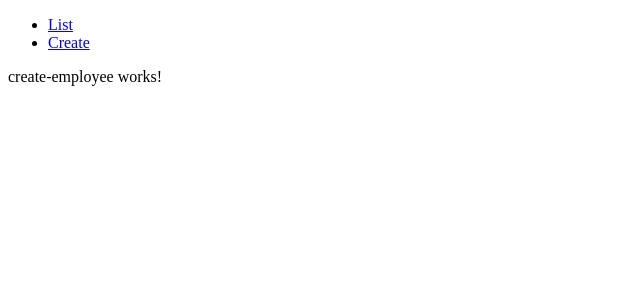
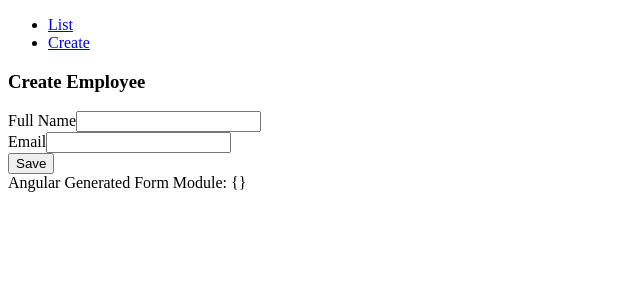
Before and after one commit to SaiSudharsana/angulartestproject, an Angular app: page /create in a window 1280 px wide. Shown: the top 300 px of the page, without its empty margins (0-640 px from the left). Built offline with nearby package versions, Linux system fonts and the light colour scheme.

Commit message:
created a form for create employee component

```diff
--- a/src/app/app.module.ts
+++ b/src/app/app.module.ts
@@ -1,7 +1,7 @@
 import { BrowserModule } from '@angular/platform-browser';
 import { NgModule } from '@angular/core';
 import { RouterModule, Routes } from '@angular/router';
-
+import { FormsModule } from '@angular/forms';
 import { AppRoutingModule } from './app-routing.module';
 import { AppComponent } from './app.component';
 import { ListemployeesComponent } from './employees/listemployees.component';
@@ -22,7 +22,8 @@
   imports: [
     BrowserModule,
     AppRoutingModule,
-    RouterModule.forRoot(appRoutes)
+    RouterModule.forRoot(appRoutes),
+    FormsModule
   ],
   providers: [],
   bootstrap: [AppComponent]
--- a/src/app/employees/create-employee.component.html
+++ b/src/app/employees/create-employee.component.html
@@ -1 +1,26 @@
-<p>create-employee works!</p>
+<form #employeeForm="ngForm" (ngSubmit)="saveEmployee(employeeForm)">
+  <div class="panel panel-primary">
+    <div class="panel-heading">
+      <h3 class="panel-title">Create Employee</h3>
+    </div>
+    <div class="panel-body">
+
+      <div class="form-group">
+        <label for="fullName">Full Name</label>
+        <input id="fullName" type="text" class="form-control"
+               name="fullName" [(ngModel)]="fullName">
+      </div>
+
+      <div class="form-group">
+        <label for="email">Email</label>
+        <input id="email" type="text" class="form-control"
+               name="email" [(ngModel)]="email">
+      </div>
+
+    </div>
+    <div class="panel-footer">
+      <button class="btn btn-primary" type="submit">Save</button>
+    </div>
+  </div>
+</form>
+Angular Generated Form Module: {{employeeForm.value | json}}
--- a/src/app/employees/create-employee.component.ts
+++ b/src/app/employees/create-employee.component.ts
@@ -1,4 +1,5 @@
 import { Component, OnInit } from '@angular/core';
+import { NgForm } from '@angular/forms';
 
 @Component({
   selector: 'app-create-employee',
@@ -11,5 +12,8 @@
 
   ngOnInit() {
   }
+   saveEmployee(empForm : NgForm): void{
+     console.log(empForm.value);
+   }
 
 }
```
